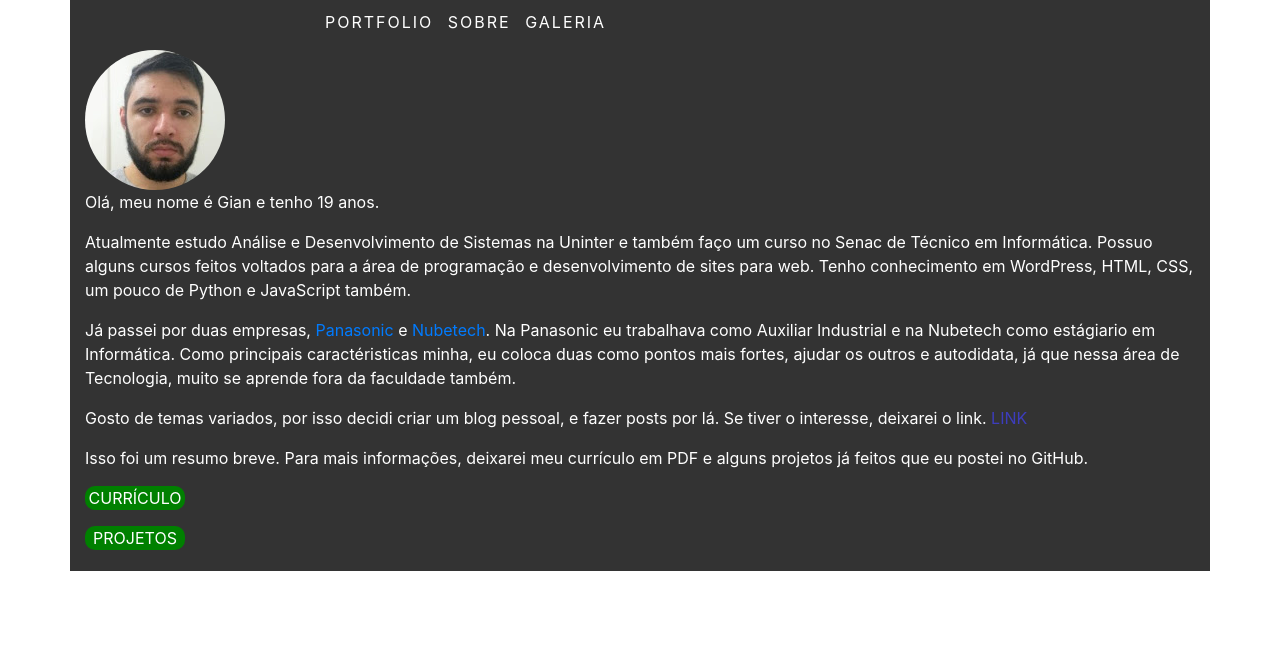
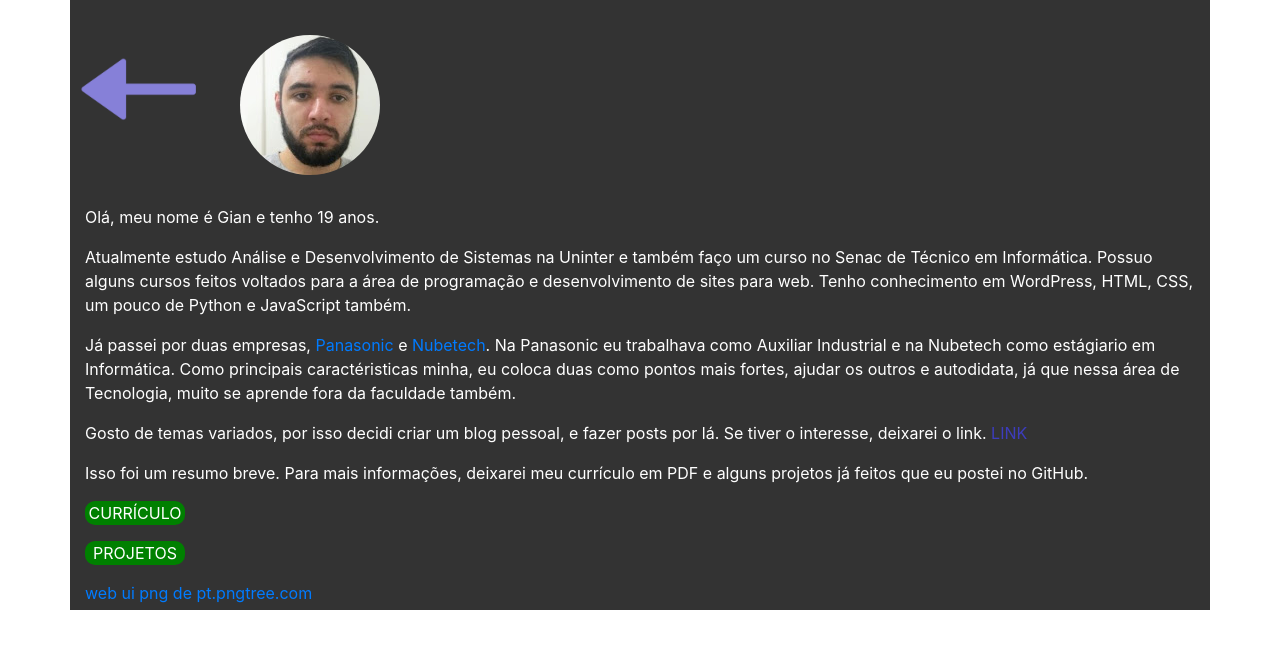
Before and after one commit to Flavinho-do-pneu/portfolio, a plain HTML site: page sobre.html in a window 1280 px wide. Drawn offline with nearby package versions, Linux system fonts and the light colour scheme.

Commit message:
versão 23.0

```diff
--- a/sobre.html
+++ b/sobre.html
@@ -22,14 +22,10 @@
 
     <div class="container">
 
-    <nav>
-        <ul>
-            <a href="index.html"><li>Portfolio</li></a>
-            <a href="sobre.html"><li>Sobre</li></a>
-            <a href="galeria.html"><li>Galeria</li></a>
 
-        </ul>
-    </nav>
+        <a href="index.html"><img src="img/—Pngtree—left arrow_4654168.png" style=" margin-left: -50px; width: 200px; height: 200px;"></a>
+
+
 
         <img class="gian" src="img/gian.jpg">
         <p>Olá, meu nome é Gian e tenho 19 anos.</p>
@@ -55,6 +51,7 @@
         </p>
         <a class="cv text-center" href="../portfolio/Currículo GIAN.pdf" target="_blank"><p class="cv">Currículo</p></a>
         <a class= "cv text-center" href="https://github.com/Gianpietro-Consiglio" target="_blank"><p class="cv">Projetos</p></a>
+        <a href='https://pt.pngtree.com/so/web-ui'>web ui png de pt.pngtree.com</a>
 
 
     </div>
```
Also changed, not shown: index.html (+1 -1 lines), img/—Pngtree—left arrow_4654168.png (added).
